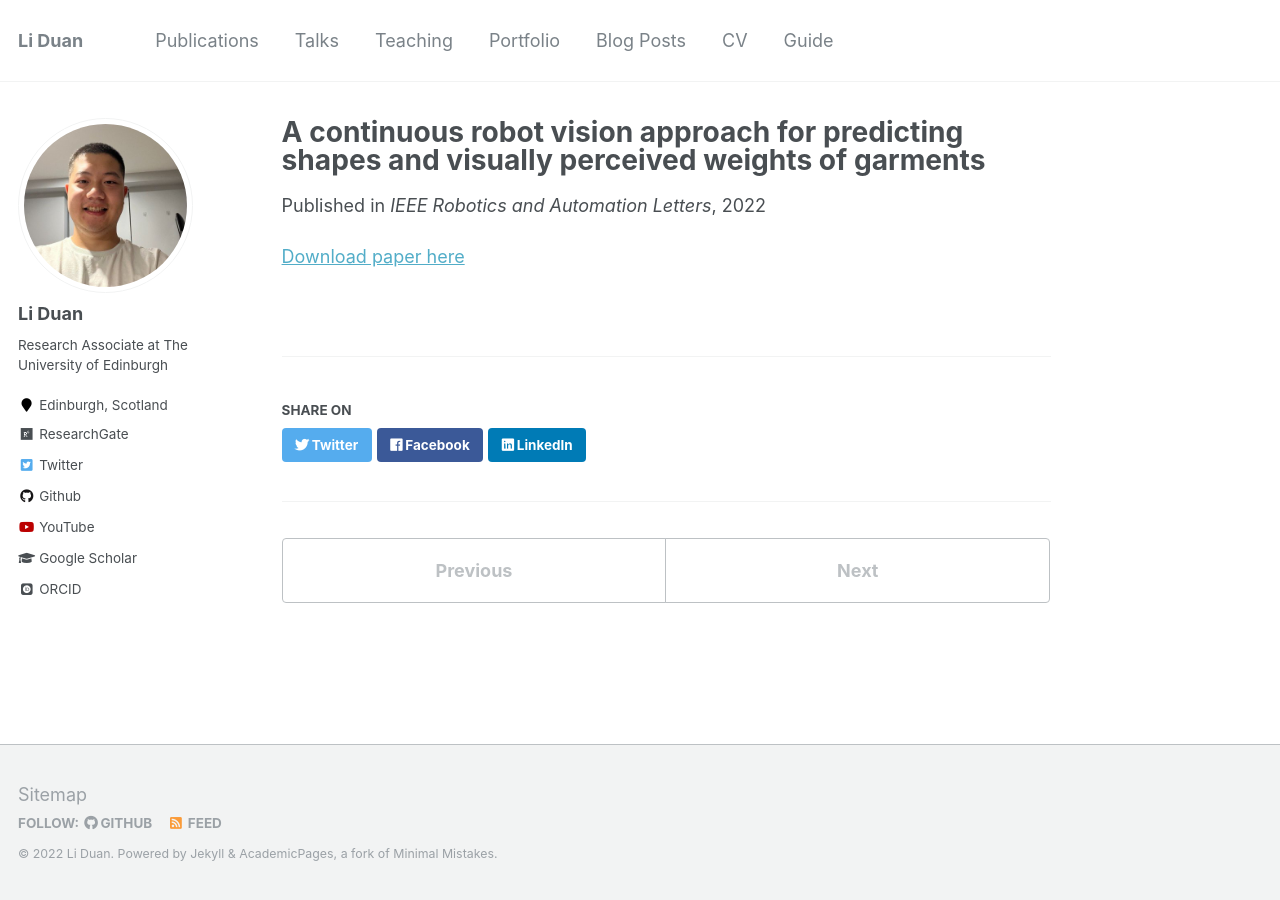
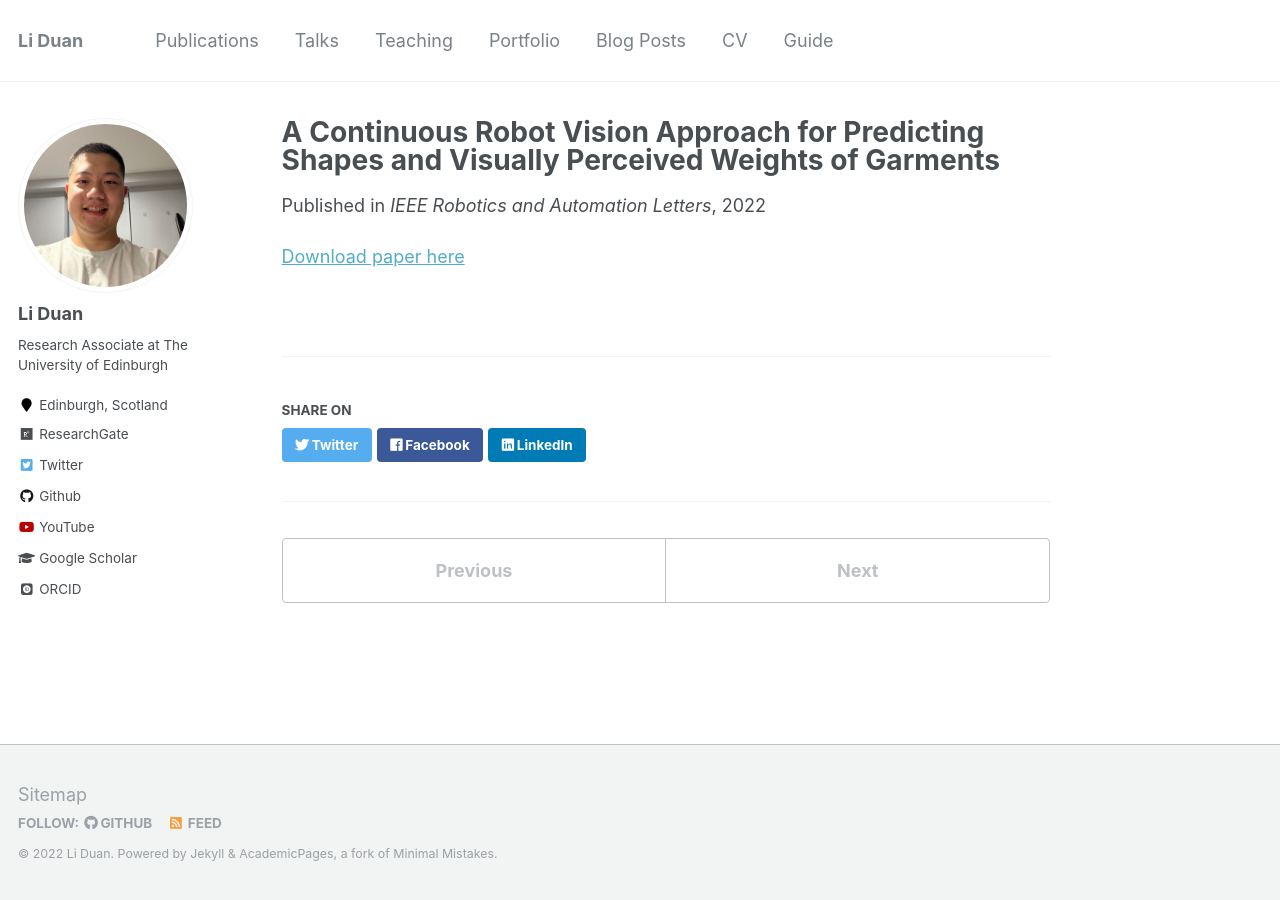
Before and after one commit to LiDuanAtGlasgow/liduan, a Jekyll site: the page built from _publications/2022-06-27-paper.md, in a window 1280 px wide. Built offline with Jekyll 4.4.1, drawn with Linux system fonts in a browser that asks for light colours; some web fonts are replaced.

```diff
--- a/_publications/2022-06-27-paper.md
+++ b/_publications/2022-06-27-paper.md
@@ -1,5 +1,5 @@
 ---
-title: "A continuous robot vision approach for predicting shapes and visually perceived weights of garments"
+title: "A Continuous Robot Vision Approach for Predicting Shapes and Visually Perceived Weights of Garments"
 collection: publications
 permalink: /publication/2022-06-27-paper
 date: 2022-06-27
```
